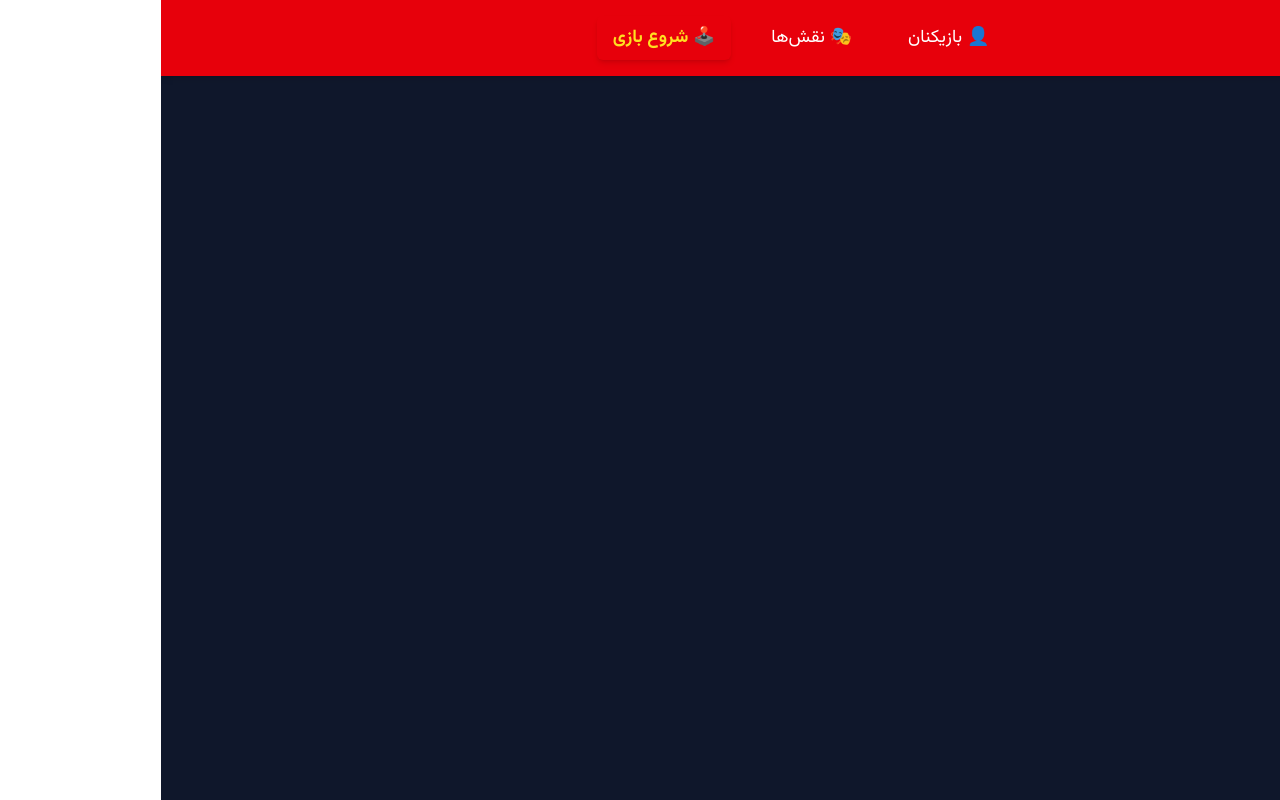
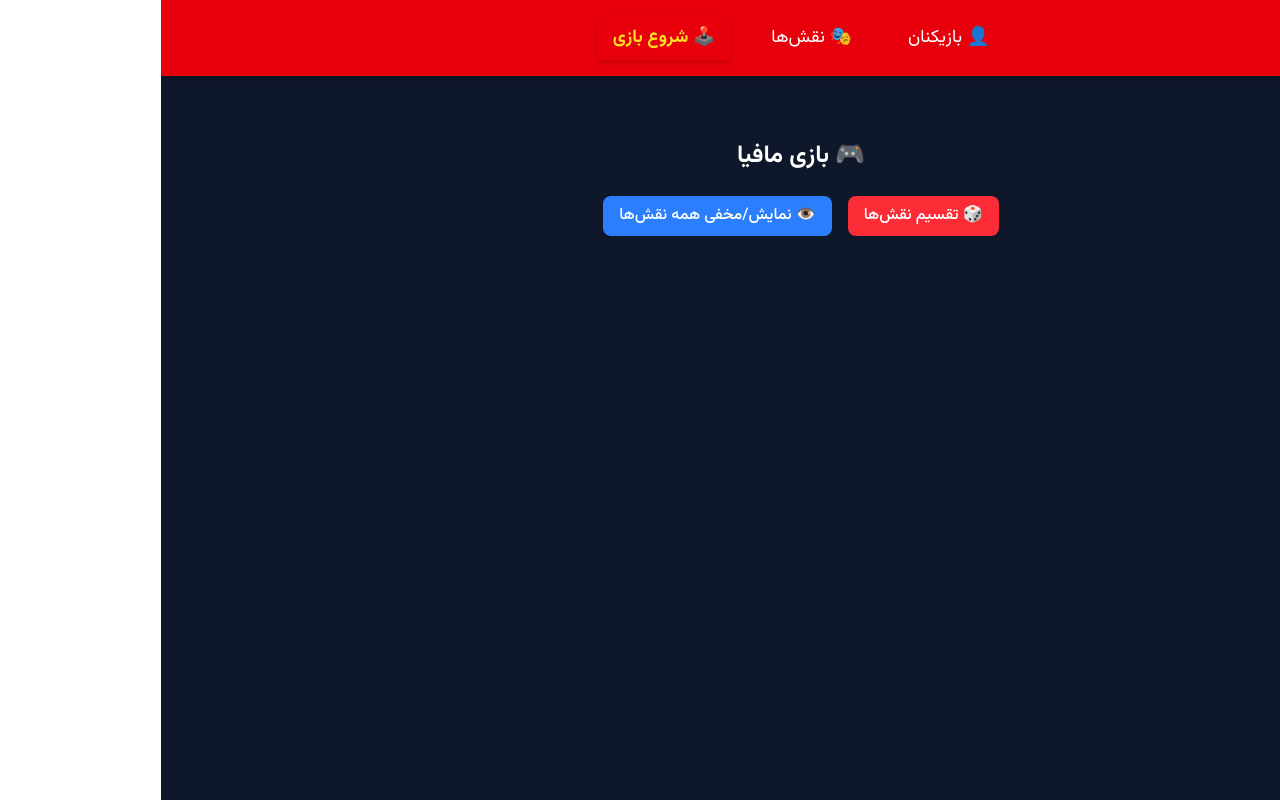
Before and after one commit to amirrr1987/mafia, a Vue app: page /game in a window 1280 px wide. Built offline with nearby package versions, Linux system fonts and the light colour scheme.

Commit message:
Update GameView.vue

```diff
--- a/src/views/GameView.vue
+++ b/src/views/GameView.vue
@@ -1,6 +1,92 @@
 <template>
-  <div class="game">
-    <h1>This is an game page</h1>
+  <div class="game py-10 px-4 max-w-md mx-auto">
+    <h1 class="text-2xl font-bold text-center mb-6">🎮 بازی مافیا</h1>
+
+    <div class="flex justify-center mb-12 space-x-4">
+      <button
+        @click="mafiaStore.assignRolesToPlayers"
+        class="bg-red-500 hover:bg-red-700 text-white font-medium py-2 px-4 rounded-lg transition-all"
+      >
+        🎲 تقسیم نقش‌ها
+      </button>
+
+      <button
+        @click="toggleAllRolesVisibility"
+        class="bg-blue-500 hover:bg-blue-700 text-white font-medium py-2 px-4 rounded-lg transition-all"
+      >
+        👁️ نمایش/مخفی همه نقش‌ها
+      </button>
+    </div>
+
+    <div class="space-y-4">
+      <div
+        class="border border-red-500 p-4 rounded-lg shadow-sm"
+        v-for="(gamePlayer, index) in mafiaStore.gamePlayers"
+        :key="index"
+      >
+        <div class="flex justify-between items-center">
+          <div class="font-semibold text-lg">{{ gamePlayer.name }}</div>
+          <button @click="toggleRole(index)" class="text-sm text-red-600 hover:underline">
+            <IconShow v-if="shownRoles[index]" class="text-2xl" />
+            <IconHide v-else class="text-2xl" />
+          </button>
+        </div>
+
+        <div v-if="shownRoles[index]" class="mt-2 text-sm">
+          نقش:
+          <span
+            class="font-medium pr-2"
+            :class="gamePlayer.role.team === 'mafia' ? 'text-red-600' : 'text-green-600'"
+          >
+          {{ gamePlayer.role.team === 'citizen' ? 'شهروند' : 'مافیا' }} -
+            {{ gamePlayer.role.name }}
+          </span>
+        </div>
+      </div>
+    </div>
   </div>
 </template>
-<script setup lang="ts"></script>
+
+<script setup lang="ts">
+import { ref } from 'vue'
+import { useMafiaStore } from '@/stores/mafia.store'
+import IconShow from '@/components/icons/IconShow.vue'
+import IconHide from '@/components/icons/IconHide.vue'
+
+const mafiaStore = useMafiaStore()
+
+// وضعیت نمایش نقش‌ها برای همه بازیکنان
+const shownRoles = ref<boolean[]>([])
+
+// نمایش یا مخفی کردن همه نقش‌ها
+const toggleAllRolesVisibility = () => {
+  const allVisible = shownRoles.value.every((shown) => shown)
+  if (allVisible) {
+    // اگر همه نمایش داده شده‌اند، مخفی کنیم
+    shownRoles.value = shownRoles.value.map(() => false)
+  } else {
+    // اگر یکی یا بیشتر مخفی هستند، همه رو نشون بدیم
+    shownRoles.value = shownRoles.value.map(() => true)
+  }
+}
+
+const toggleRole = (index: number) => {
+  // وقتی یک نقش رو باز می‌کنیم، بقیه رو مخفی می‌کنیم
+  if (shownRoles.value[index]) {
+    // اگه همین نقش باز بود، همون رو می‌بندیم
+    shownRoles.value[index] = false
+  } else {
+    // بقیه نقش‌ها رو مخفی می‌کنیم
+    shownRoles.value = shownRoles.value.map(() => false)
+    // فقط این یکی رو نمایش می‌دیم
+    shownRoles.value[index] = true
+  }
+}
+
+// بعد از تقسیم نقش‌ها، وضعیت نمایش نقش‌ها رو ریست می‌کنیم
+const originalAssign = mafiaStore.assignRolesToPlayers
+mafiaStore.assignRolesToPlayers = () => {
+  originalAssign()
+  shownRoles.value = mafiaStore.gamePlayers.map(() => false)
+}
+</script>
```
